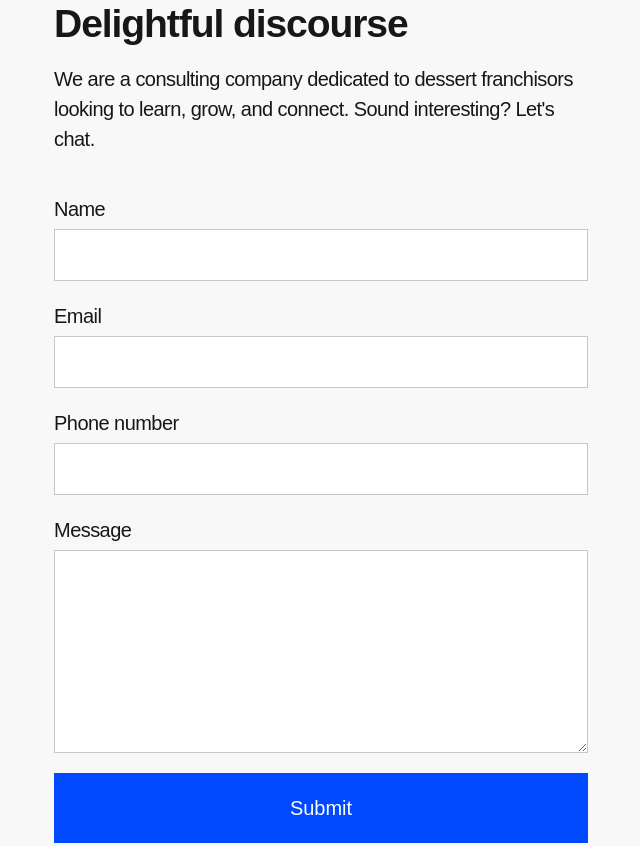
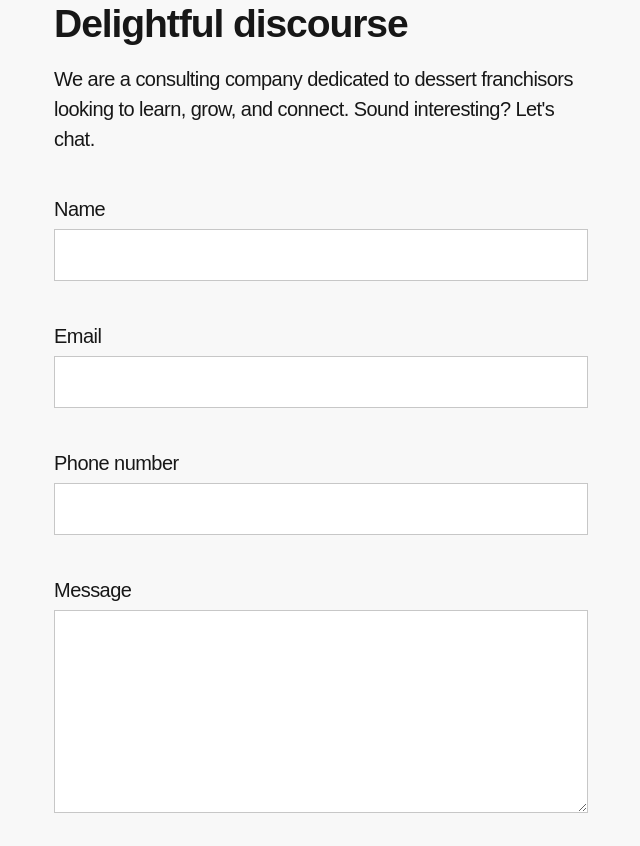
Before and after one commit to frankstallone/sweetspot, an Astro site: page / in a window 1280 px wide. Shown: the part 970-1816 px from the top of the page, without its empty margins (319-959 px from the left). Built offline with nearby package versions, Linux system fonts and the light colour scheme; Astro itself is replaced by a stand-in of ours; a web font is replaced by a local one.

```diff
--- a/src/components/Contact.astro
+++ b/src/components/Contact.astro
@@ -11,10 +11,11 @@
           We are a consulting company dedicated to dessert franchisors looking
           to learn, grow, and connect. Sound interesting? Let's chat.
         </p>
+      </div>
       <form
         name="main"
+        class="flow"
         netlify-honeypot="bot-field"
-          class="switcher"
         method="POST"
         data-netlify="true"
         action="/"
@@ -49,4 +50,3 @@
     </div>
   </div>
 </div>
-</div>
```
Lines whose indentation alone changed are shown as unchanged.
